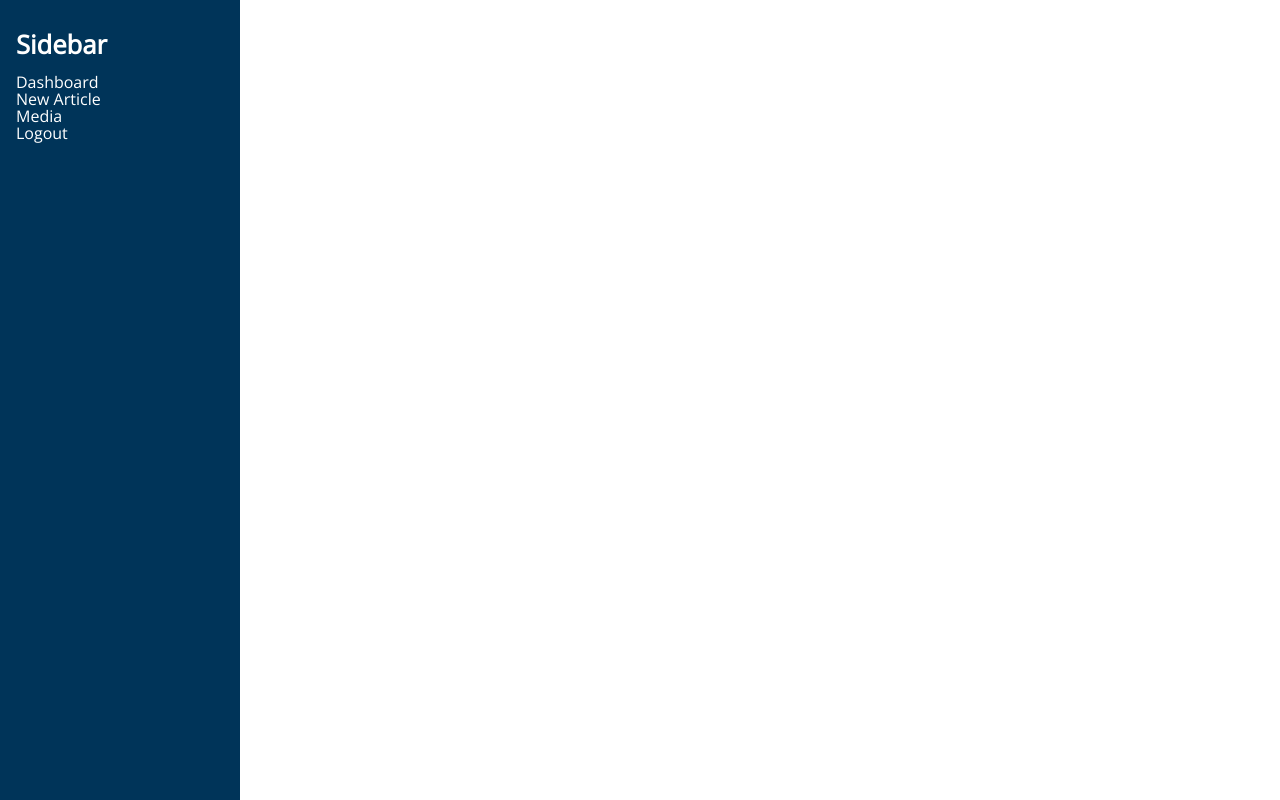
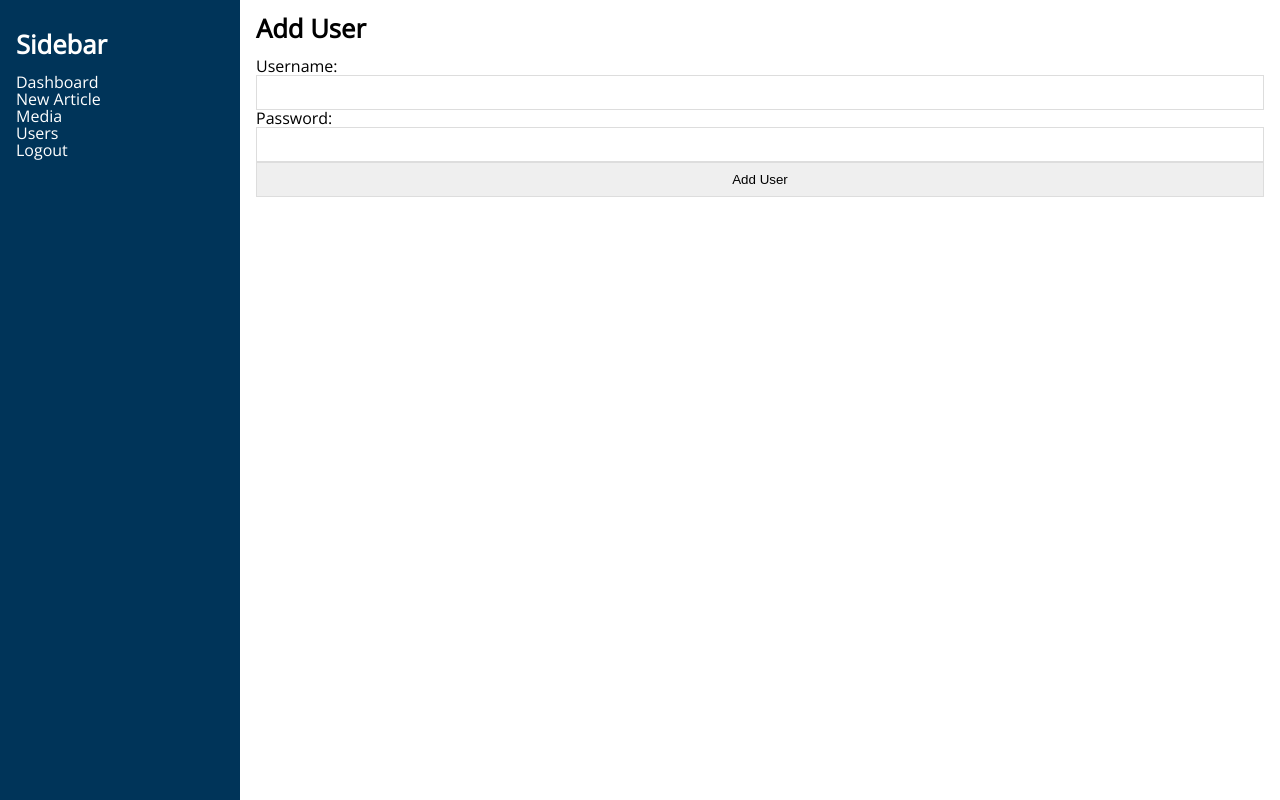
Before and after one commit to informagician/informagician, a React (Create React App) app: page /dashboard/users in a window 1280 px wide. Built offline with nearby package versions, Linux system fonts and the light colour scheme.

Commit message:
list users and add users partially

```diff
--- a/src/components/admin/Main.js
+++ b/src/components/admin/Main.js
@@ -5,6 +5,7 @@ import Sidebar from './Sidebar'
 import Dashboard from './Dashboard'
 import New from './article/New'
 import Media from './Media'
+import ListUsers from './users/ListUsers'
 
 const Main = () => {
 
@@ -25,6 +26,9 @@ const Main = () => {
                     <Route path="/dashboard/media">
                         <Media />
                     </Route>
+                    <Route path="/dashboard/users">
+                        <ListUsers />
+                    </Route>
                 </Switch>
             </div>
         </div>
--- a/src/components/admin/Sidebar.js
+++ b/src/components/admin/Sidebar.js
@@ -18,6 +18,10 @@ const Sidebar = () => {
                 <Link to="/dashboard/media">Media</Link>
             </Route>
             <br />
+            <Route>
+                <Link to="/dashboard/users">Users</Link>
+            </Route>
+            <br />
             <a href="/">Logout</a>
         </>
     )
--- /dev/null
+++ b/src/components/admin/users/Add.js
@@ -0,0 +1,37 @@
+import React, { useState } from 'react'
+import axios from 'axios'
+
+const Add = () => {
+
+    const [ user, setUser ] = useState({})
+
+    const handleChange = e => {
+        setUser({
+            ...user,
+            [e.target.name]: e.target.value
+        })
+    }
+
+    const handleSubmit = e => {
+        axios.post()
+            .then(res => console.log(res))
+            .catch(err => console.log(err))
+    }
+
+    return (
+        <>
+            <h2>Add User</h2>
+            <label>
+                Username:
+                <input type="text" name="username" onChange={handleChange} />
+            </label>
+            <label>
+                Password:
+                <input type="password" name="password" onChange={handleChange} />
+            </label>
+            <input type="submit" value="Add User" onClick={handleSubmit} />
+        </>
+    )
+}
+
+export default Add
--- /dev/null
+++ b/src/components/admin/users/ListUsers.js
@@ -0,0 +1,37 @@
+import React, { useState, useEffect } from 'react'
+import Add from './Add'
+import axios from 'axios'
+
+const ListUsers = () => {
+
+    const [ list, setList ] = useState({})
+
+    useEffect(() => {
+
+        axios.get()
+            .then(res => {
+                setList(res.data)
+            })
+            .catch(err => console.log(err))
+    })
+    return (
+        <>
+            <h2>Users</h2>
+            <table>
+                <thead>
+                    <tr>
+                        <th>ID</th>
+                        <th>Firstname</th>
+                        <th>Lastname</th>
+                        <th>Username</th>
+                        <th>Creation Date</th>
+                    </tr>
+                </thead>
+                <tbody></tbody>
+            </table>
+            <Add />
+        </>
+    )
+}
+
+export default Add
```
